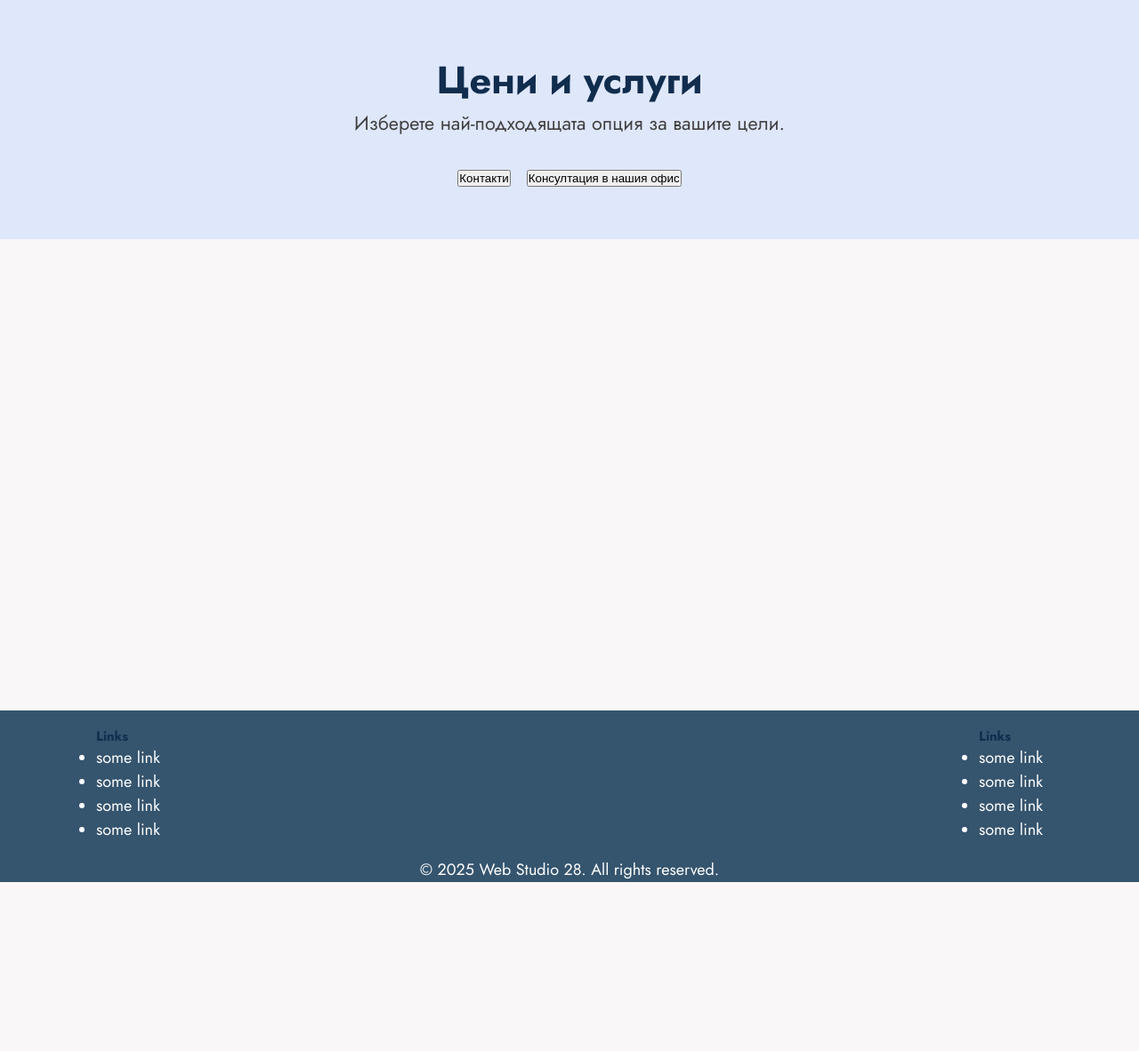
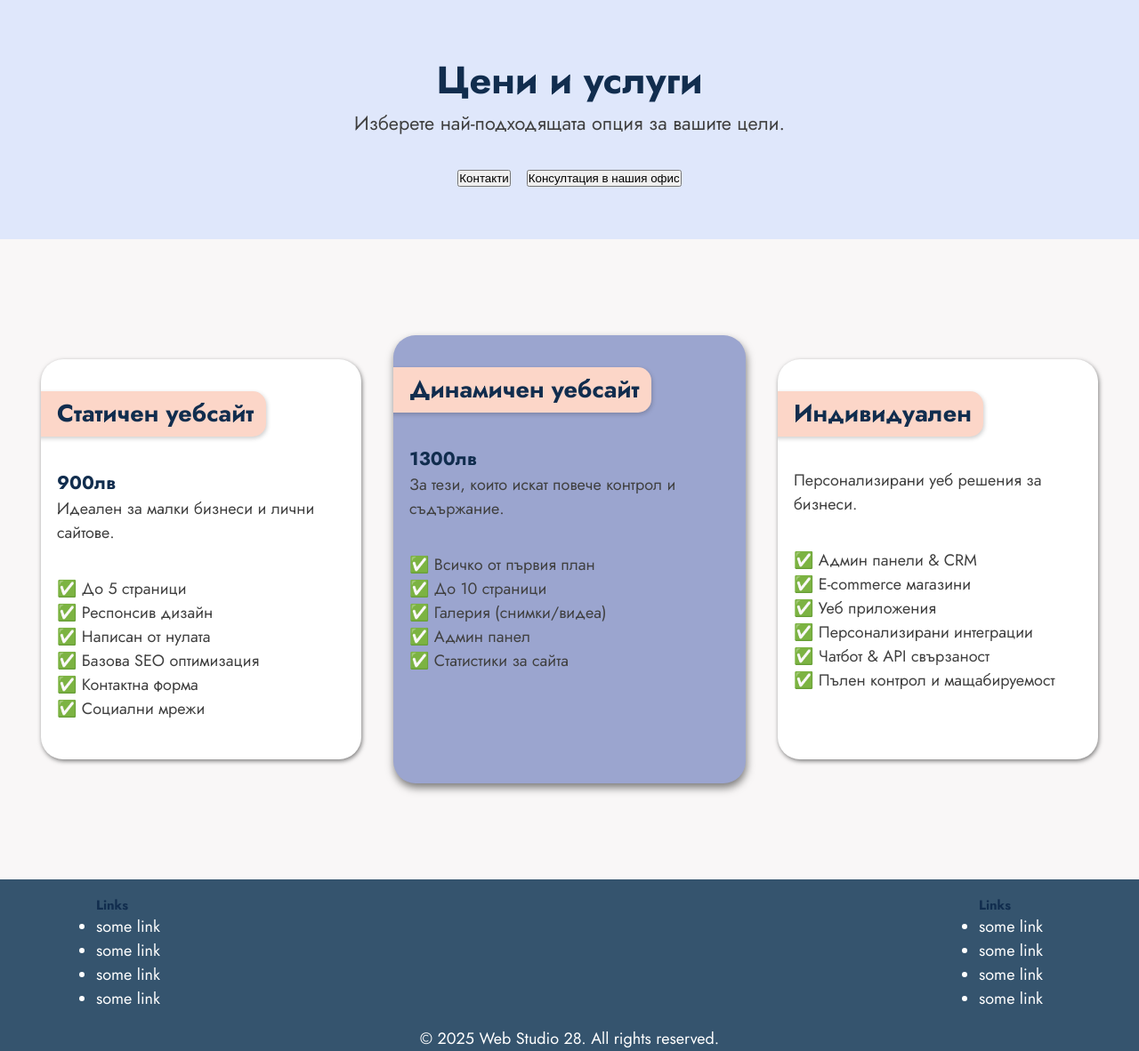
Before and after one commit to AndonGoshev/webstudio28, a Django app: page /pricing/ in a window 1280 px wide. Shown: the part 109-1291 px from the top of the page at 89% size. Before the commit the page ends 1101 px from the top, so only its background shows below. Run offline with Django 5.2, Linux system fonts and the light colour scheme.

Commit message:
Pricing page under construction

```diff
--- /dev/null
+++ b/static/css/common/pricing/pricing-options.css
@@ -0,0 +1,65 @@
+#pricing-options-wrapper {
+    width: 100%;
+    height: 30em;
+}
+
+#pricing-options-section {
+    width: 100%;
+    height: 100%;
+    display: flex;
+    align-items: center;
+    justify-content: center;
+}
+
+#pricing-cards {
+    width: 100%;
+    height: 100%;
+    display: flex;
+    flex-wrap: wrap;
+    justify-content: center;
+    gap: 2em;
+    align-items: center;
+}
+
+.pricing-card {
+    background-color: white;
+    box-shadow: 1px 2px 5px rgba(0, 0, 0, 0.5);
+    border-radius: 25px;
+    padding: 2em 1em;
+    width: 20em;
+    height: 25em;
+    display: flex;
+    flex-direction: column;
+    gap: 2em;
+    overflow: hidden;
+}
+
+.pricing-card-title {
+
+}
+
+.pricing-card-title h2 {
+    box-shadow: 1px 2px 5px rgba(0, 0, 0, 0.2);
+    display: inline-block;
+    background-color: #fcd6c8;
+    color: #112D4E;
+    padding: 0.2em 0.5em 0.2em 1.5em;
+    margin-left: -1.5em;
+    border-radius: 15px;
+}
+
+
+
+
+
+
+
+#pricing-cards > div:nth-child(2) {
+    width: 22em;
+    height: 28em;
+    box-shadow: 1px 5px 10px rgba(0, 0, 0, 0.5);
+    background-color: #9ba5cf;
+}
+
+#pricing-cards > div:nth-child(2) > div.pricing-card-title > h2 {
+}
--- a/static/css/common/pricing/pricing.css
+++ b/static/css/common/pricing/pricing.css
@@ -3,4 +3,5 @@
     display: flex;
     flex-direction: column;
     gap: 5em;
+    margin-bottom: 5em;
 }
--- a/static/css/styles.css
+++ b/static/css/styles.css
@@ -15,3 +15,4 @@
 @import "common/about/team.css";
 @import "common/pricing/pricing.css";
 @import "common/pricing/pricing-hero-section.css";
+@import "common/pricing/pricing-options.css";
--- a/templates/common/pricing/pricing-options.html
+++ b/templates/common/pricing/pricing-options.html
@@ -8,18 +8,85 @@
 
                 <div class="pricing-card-title">
 
-                    <h2>Бейсик</h2>
+                    <h2>Статичен уебсайт</h2>
 
                 </div>
 
                 <div class="pricing-card-heading">
 
                     <h3>900лв</h3>
-                    <p>Представете бизнеса си в няколко страници. </p>
+                    <p>Идеален за малки бизнеси и лични сайтове.</p>
+
+                </div>
+
+                <div class="pricing-card-features">
+
+                    <p>✅ До 5 страници </p>
+                    <p>✅ Респонсив дизайн </p>
+                    <p>✅ Написан от нулата </p>
+                    <p>✅ Базова SEO оптимизация </p>
+                    <p>✅ Контактна форма </p>
+                    <p>✅ Социални мрежи </p>
 
                 </div>
 
             </div>
+
+            <div class="pricing-card">
+
+                <div class="pricing-card-title">
+
+                    <h2>Динамичен уебсайт</h2>
+
+                </div>
+
+                <div class="pricing-card-heading">
+
+                    <h3>1300лв</h3>
+                    <p>За тези, които искат повече контрол и съдържание.</p>
+
+                </div>
+
+                <div class="pricing-card-features">
+
+                    <p>✅ Всичко от първия план</p>
+                    <p>✅ До 10 страници</p>
+                    <p>✅ Галерия (снимки/видеа)</p>
+                    <p>✅ Админ панел</p>
+                    <p>✅ Статистики за сайта</p>
+
+                </div>
+
+            </div>
+
+            <div class="pricing-card">
+
+                <div class="pricing-card-title">
+
+                    <h2>Индивидуален</h2>
+
+                </div>
+
+                <div class="pricing-card-heading">
+
+                    <h3></h3>
+                    <p>Персонализирани уеб решения за бизнеси.</p>
+
+                </div>
+
+                <div class="pricing-card-features">
+
+                    <p>✅ Админ панели & CRM</p>
+                    <p>✅ E-commerce магазини</p>
+                    <p>✅ Уеб приложения</p>
+                    <p>✅ Персонализирани интеграции</p>
+                    <p>✅ Чатбот & API свързаност</p>
+                    <p>✅ Пълен контрол и мащабируемост</p>
+
+                </div>
+
+            </div>
+
 
         </div>
 
--- a/templates/common/pricing/pricing.html
+++ b/templates/common/pricing/pricing.html
@@ -1,12 +1,18 @@
 {% extends 'base/base.html' %}
 
 {% block title %}
-	Цени и услуги
+    Цени и услуги
 {% endblock %}
 
 {% block content %}
 
-    {% include 'common/pricing/pricing-hero.html' %}
+    <div id="pricing-wrapper">
+
+        {% include 'common/pricing/pricing-hero.html' %}
+
+        {% include 'common/pricing/pricing-options.html' %}
+
+    </div>
 
 
 {% endblock %}
```
